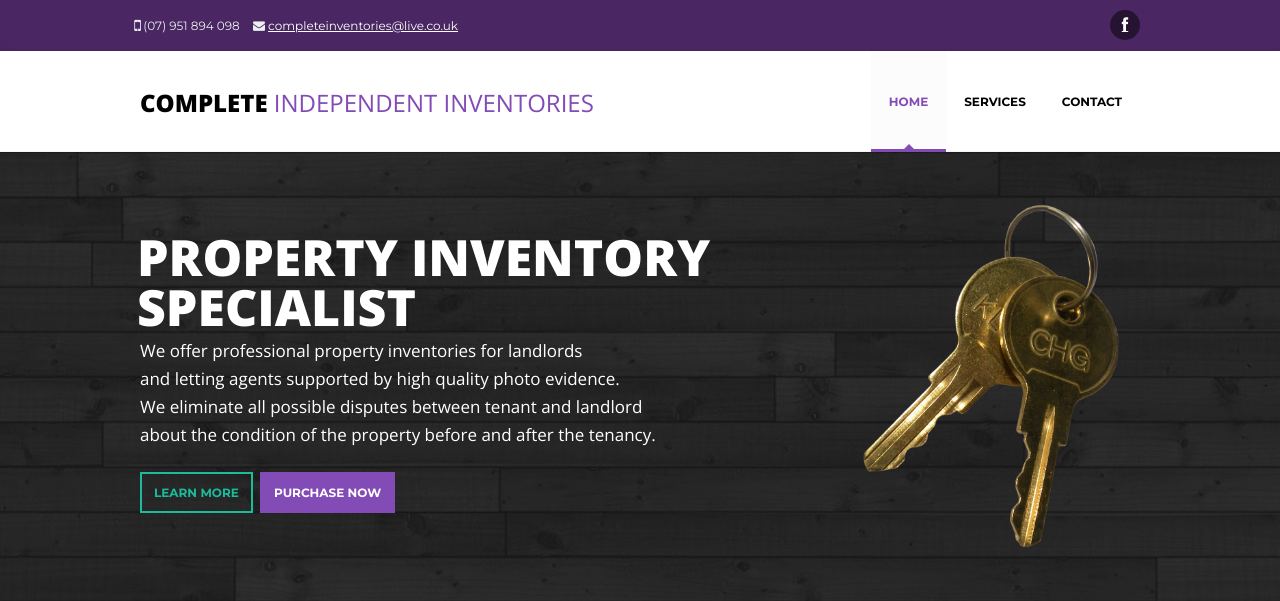
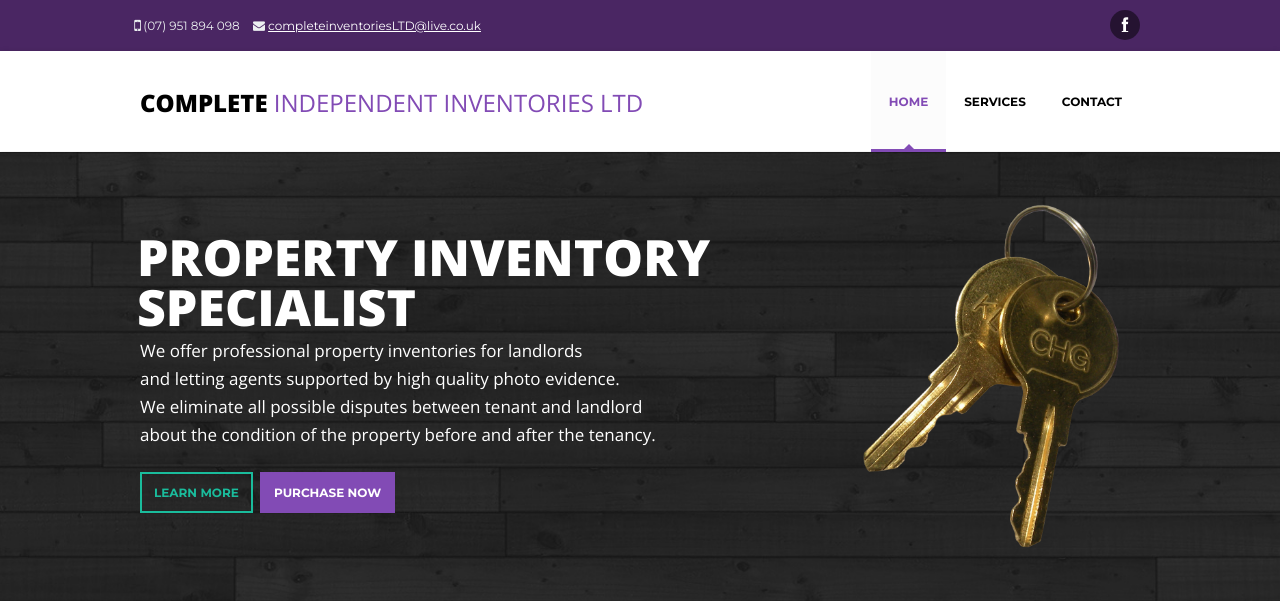
Before and after one commit to anthonysaha/Complete-Independent-Inventories-master, a PHP site: page /index.php in a window 1280 px wide. Shown: the top 601 px of the page. Run offline with PHP 8.4, Linux system fonts and the light colour scheme.

Commit message:
added LTD to company name in header.php

```diff
--- a/assets/partials/header.php
+++ b/assets/partials/header.php
@@ -35,7 +35,7 @@
                         <div class="col-xs-10 col-sm-8 header-info-wrapper">
                             <ul class="list-inline">
                                 <li><i class="icon-mobile-phone"></i> (07) 951 894 098</li>
-                                <li><i class="icon-envelope"></i> <a href="mailto:completeinventories@live.co.uk">completeinventories@live.co.uk</a></li>
+                                <li><i class="icon-envelope"></i> <a href="mailto:completeinventories@live.co.uk">completeinventoriesLTD@live.co.uk</a></li>
                             </ul>
                             <!-- /.list-inline -->
                         </div>
@@ -64,7 +64,7 @@
                             <span class="icon-bar"></span>
                             <span class="icon-bar"></span>
                             </button>
-                            <a class="navbar-brand" href="index.php">Complete<span> Independent Inventories</span></a>
+                            <a class="navbar-brand" href="index.php">Complete<span> Independent Inventories LTD</span></a>
                         </div>
                         <!-- Collect the nav links, forms, and other content for toggling -->
                         <div class="collapse navbar-collapse navbar-ex1-collapse">
```
